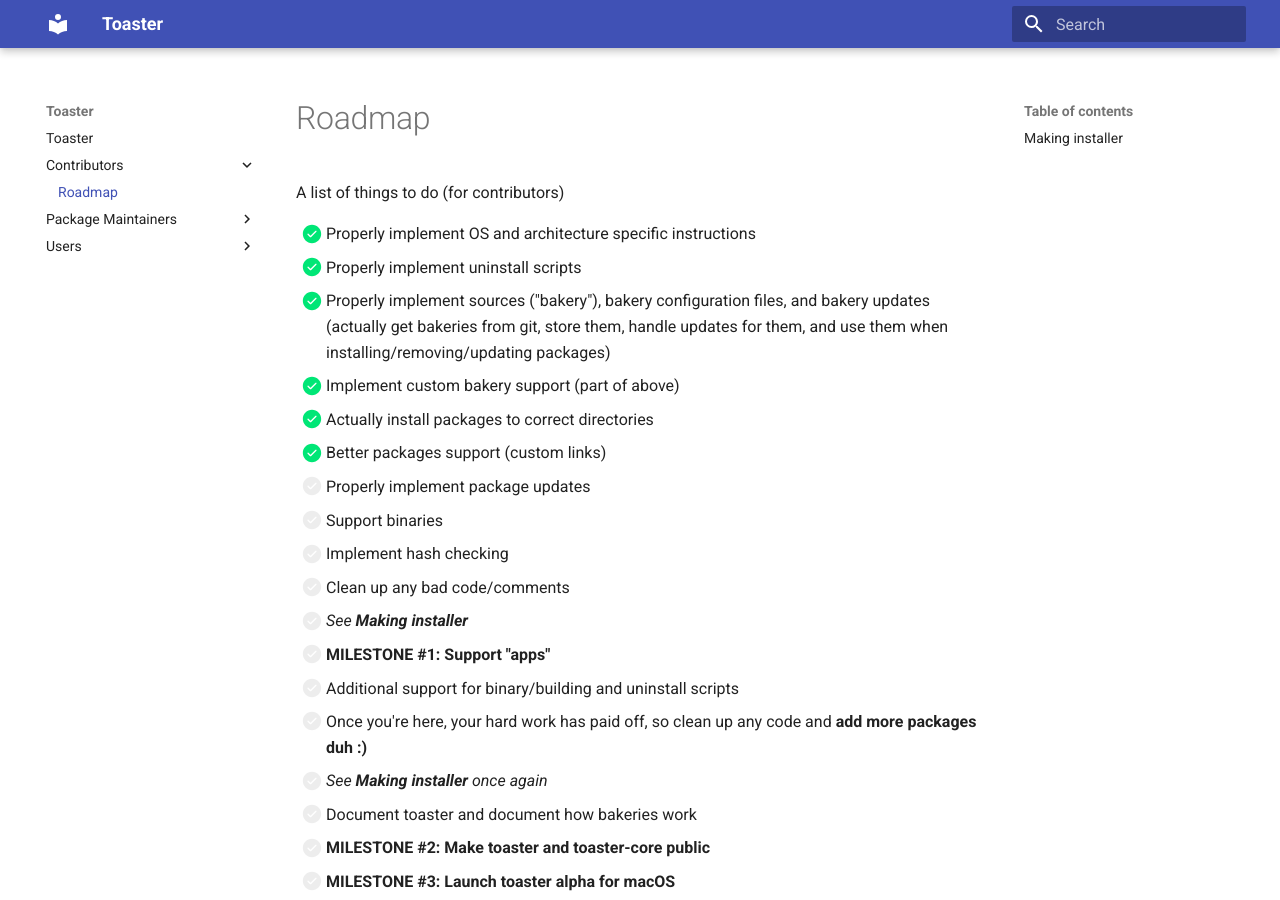
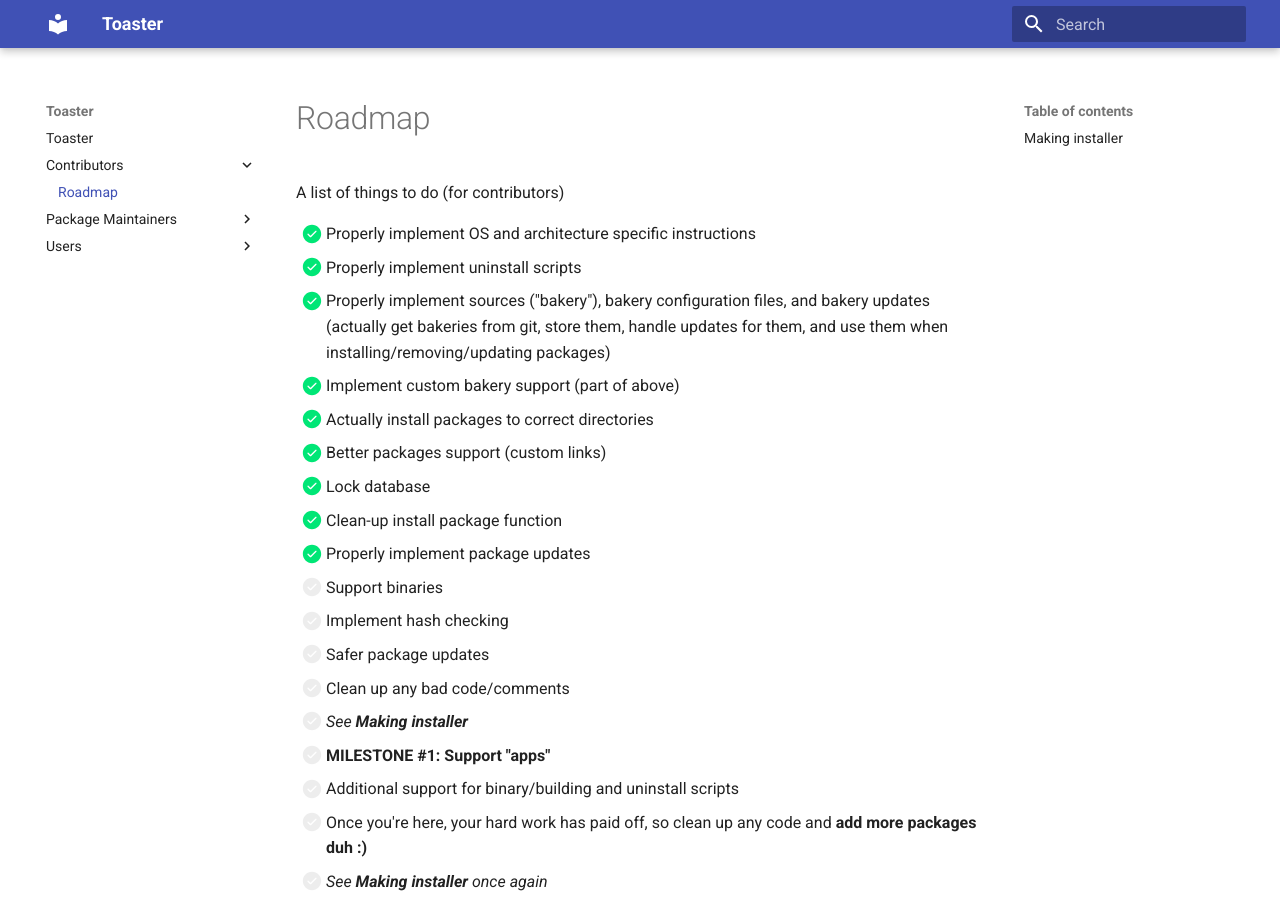
Before and after one commit to lovebagels/toaster, an MkDocs documentation site: the page built from docs/Contributors/roadmap.md, in a window 1280 px wide and 900 px high. Built offline with MkDocs 1.6.1 and Material for MkDocs 9.7.7, drawn with Linux system fonts in a browser that asks for light colours.

Commit message:
Updated roadmap

```diff
--- a/docs/Contributors/roadmap.md
+++ b/docs/Contributors/roadmap.md
@@ -8,9 +8,12 @@ A list of things to do (for contributors)
 - [x] Implement custom bakery support (part of above)
 - [x] Actually install packages to correct directories
 - [x] Better packages support (custom links)
-- [ ] Properly implement package updates
+- [x] Lock database
+- [x] Clean-up install package function
+- [x] Properly implement package updates
 - [ ] Support binaries
 - [ ] Implement hash checking
+- [ ] Safer package updates
 - [ ] Clean up any bad code/comments
 - [ ] *See **Making installer***
 - [ ] **MILESTONE #1: Support "apps"**
```
